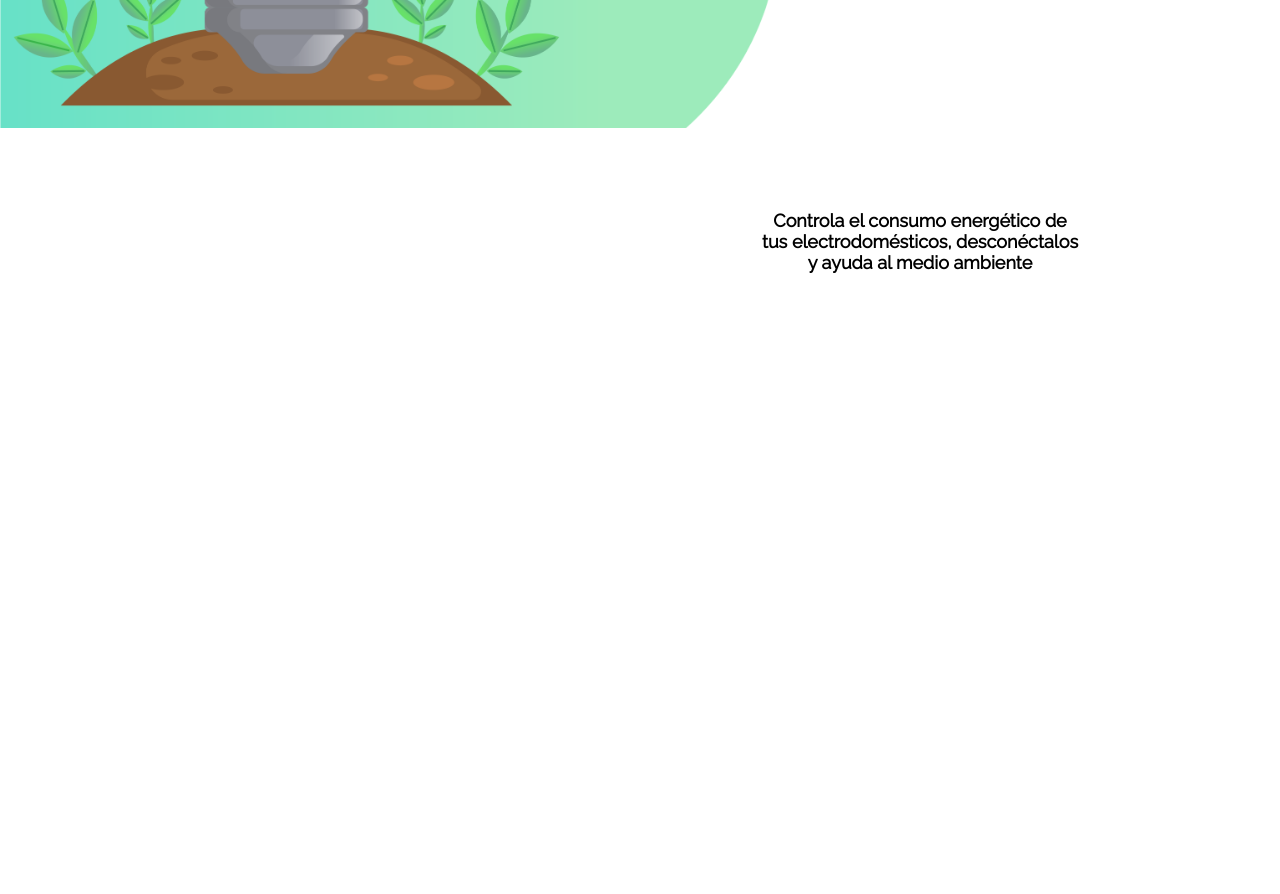
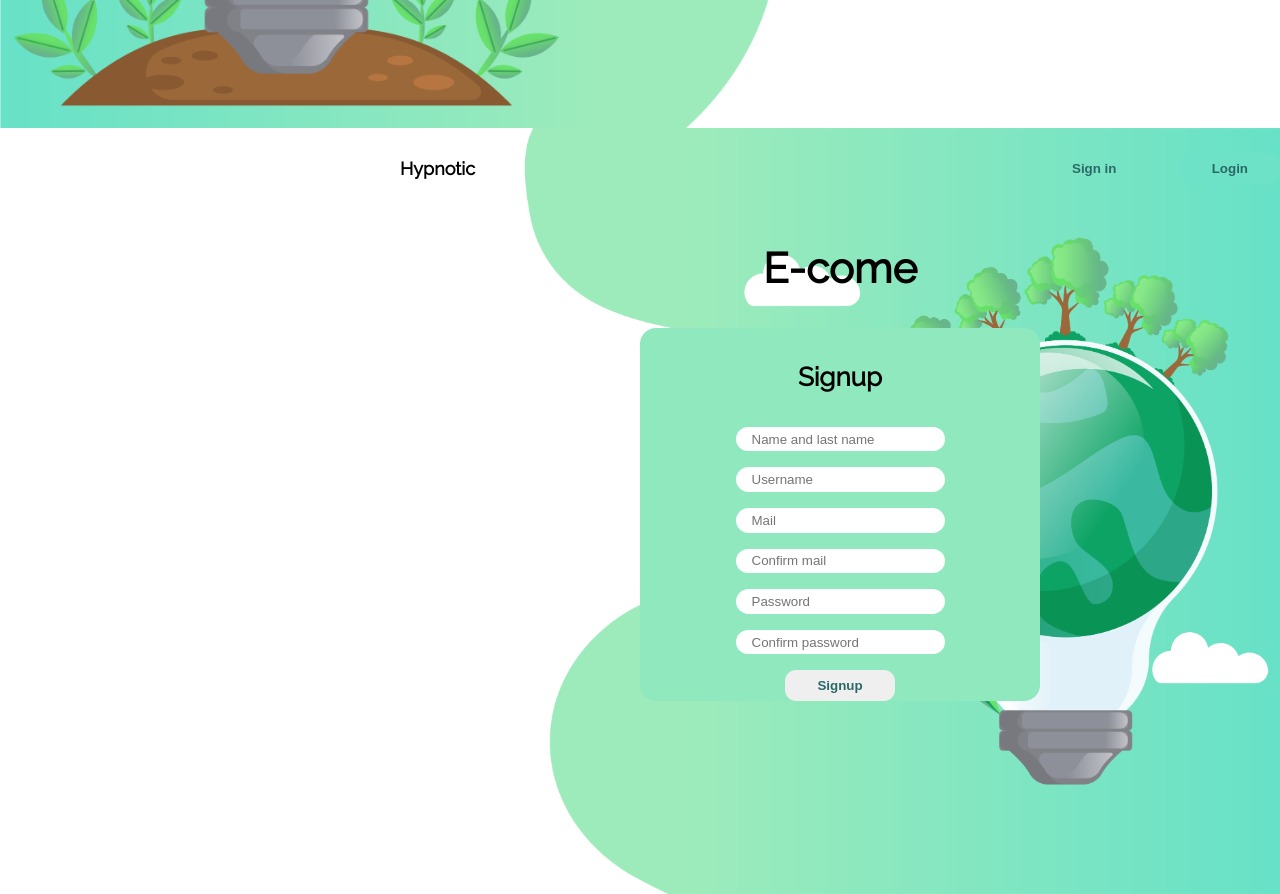
Before and after one commit to sebastiansolocali/ProyectoWeb, a React (Create React App) app: page / in a window 1280 px wide. Shown: the part 1580-2474 px from the top of the page. Before the commit the page ends 1883 px from the top, so only its background shows below. Built offline with nearby package versions, Linux system fonts and the light colour scheme.

Commit message:
Se incorporó la vista Signup

```diff
--- a/src/App.js
+++ b/src/App.js
@@ -1,6 +1,7 @@
 import React from 'react';
 import Home from '../src/Components/Home/Home';
 import Login from '../src/Components/Login/Login';
+import Signup from '../src/Components/Signup/Signup';
 
 import './App.css';
 
@@ -9,6 +10,7 @@ function App() {
     <div className="App">
       <Home />
       <Login />
+      <Signup />
     </div>
   );
 }
```
